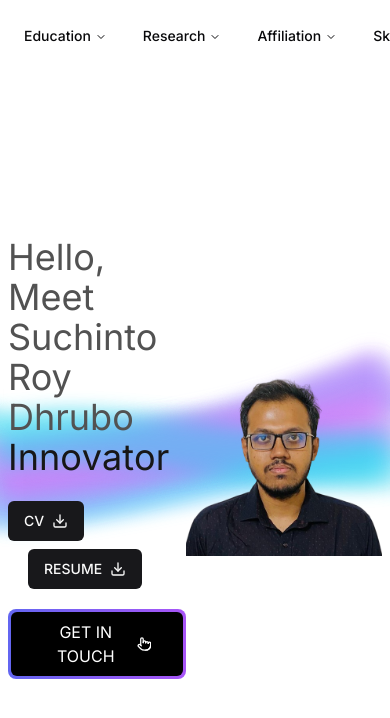
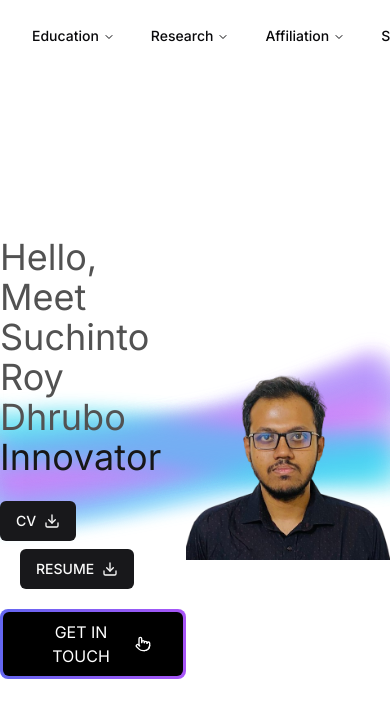
Before and after one commit to srdhrubo/srdhrubo, a Next.js app: page / in a window 390 px wide. Shown: the top 718 px of the page. Built offline with nearby package versions, Linux system fonts and the light colour scheme.

Commit message:
fixed issue with body padding

```diff
--- a/src/app/NavBar.tsx
+++ b/src/app/NavBar.tsx
@@ -48,7 +48,7 @@ const links = {
 
 export default function NavigationBar() {
   return (
-    <div className="flex items-center justify-between w-full py-4 h-[4.5rem]">
+    <div className="p-global-padding flex items-center justify-between w-full py-4 h-[4.5rem]">
       <Link href="/" className="z-10">
         <Image src={logo} alt="Logo" width={40} />
       </Link>
--- a/src/app/layout.tsx
+++ b/src/app/layout.tsx
@@ -17,7 +17,7 @@ export default function RootLayout({
 }>) {
   return (
     <html lang="en">
-      <body className={`px-2 md:px-10 lg:px-44 ${inter.className}`}>
+      <body className={`box-border overflow-x-hidden ${inter.className}`}>
         <NavigationBar />
         {children}
       </body>
```
